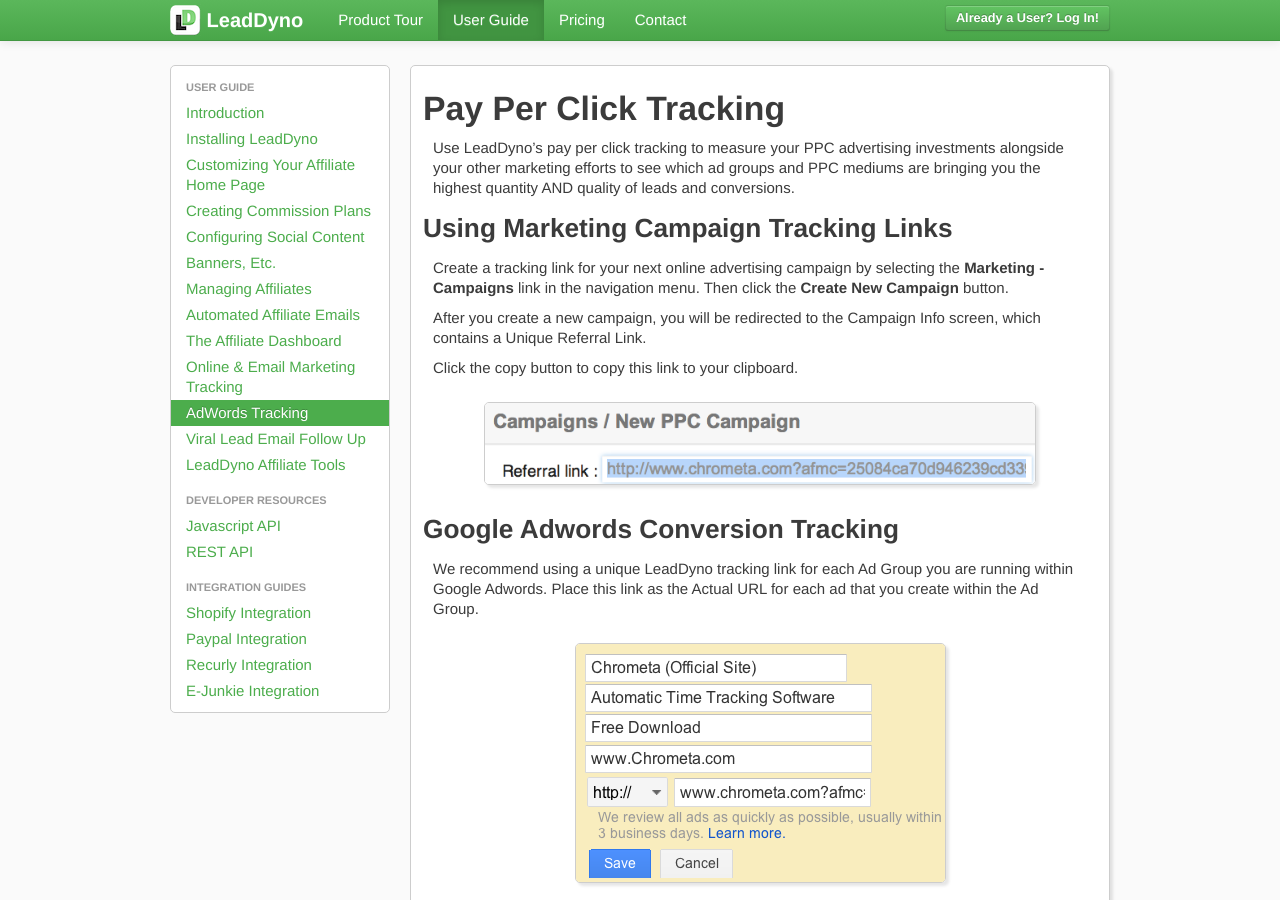
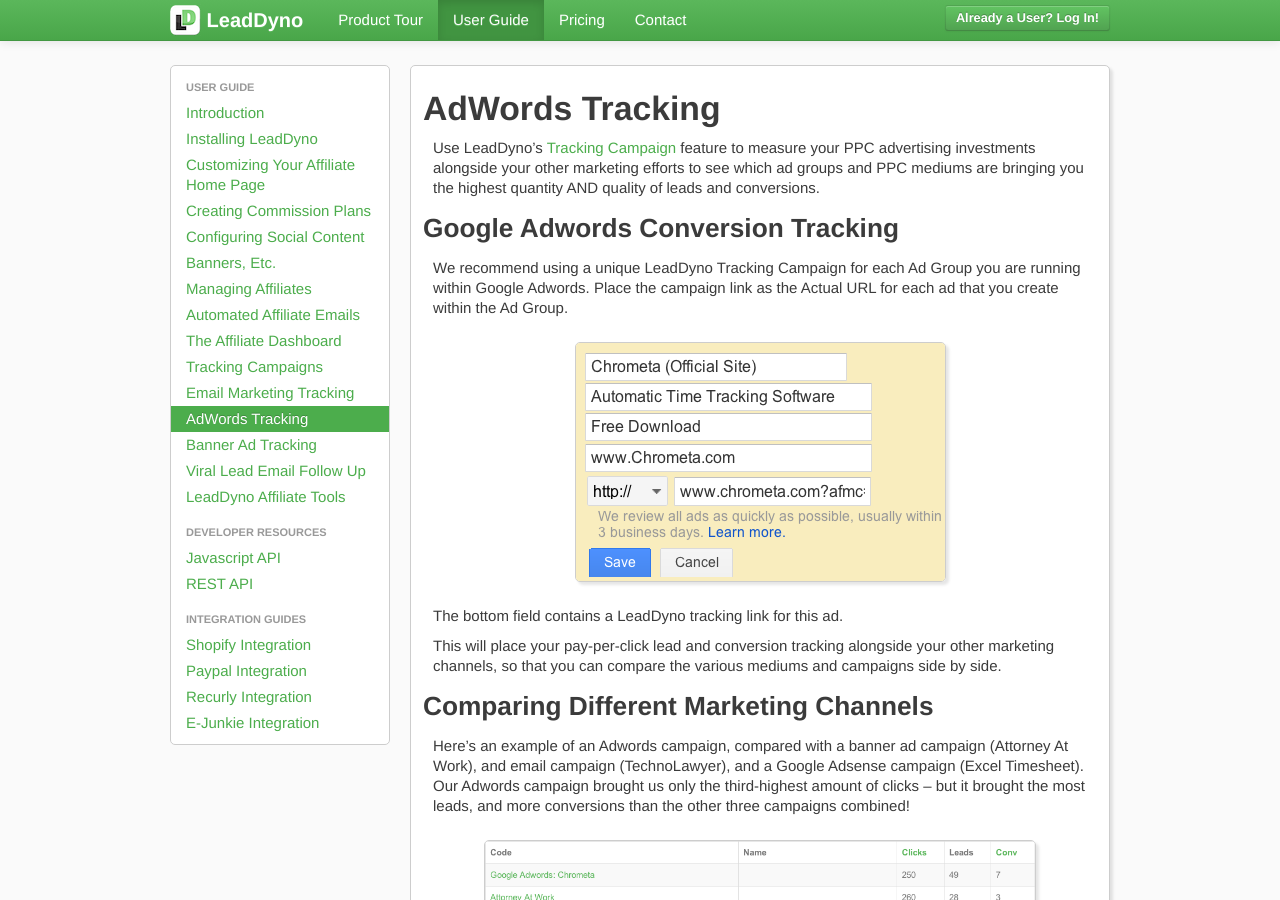
Before and after one commit to LeadDyno/leaddyno-website, a Jekyll site: the page built from guide/pay-per-click-tracking-software.md, in a window 1280 px wide and 900 px high. Built offline with Jekyll 4.4.1, drawn with Linux system fonts in a browser that asks for light colours; nearby versions of some CDN libraries; comment, search, counter and statistics services are not loaded; some of the changed text lies outside the part shown.

Commit message:
Clean up tracking campaign docs

```diff
--- a/_layouts/guide.html
+++ b/_layouts/guide.html
@@ -36,11 +36,17 @@
           <li class="{% active affiliate-dashboard %}">
             <a href="/guide/affiliate-dashboard.html">The Affiliate Dashboard</a>
           </li>
+          <li class="{% active tracking-campaigns %}">
+            <a href="/guide/tracking-campaigns.html">Tracking Campaigns</a>
+          </li>
           <li class="{% active email-tracking %}">
-            <a href="/guide/online-marketing-software-email-tracking.html">Online & Email Marketing Tracking</a>
+            <a href="/guide/online-marketing-software-email-tracking.html">Email Marketing Tracking</a>
           </li>
           <li class="{% active pay-per-click %}">
             <a href="/guide/pay-per-click-tracking-software.html">AdWords Tracking</a>
+          </li>
+          <li class="{% active banner-ads %}">
+            <a href="/guide/banner-ad-tracking.html">Banner Ad Tracking</a>
           </li>
           <li class="{% active follow-up %}">
             <a href="/guide/lead-follow-up-email-software.html">Viral Lead Email Follow Up</a>
--- a/guide/pay-per-click-tracking-software.md
+++ b/guide/pay-per-click-tracking-software.md
@@ -4,28 +4,16 @@
 nav: guide > pay-per-click
 ---
 
-## Pay Per Click Tracking
+## AdWords Tracking
 
-Use LeadDyno's pay per click tracking to measure your PPC advertising investments alongside your other marketing efforts
+Use LeadDyno's [Tracking Campaign](/guide/tracking-campaigns.html) feature to measure your PPC advertising investments
+alongside your other marketing efforts
 to see which ad groups and PPC mediums are bringing you the highest quantity AND quality of leads and conversions.
-
-### Using Marketing Campaign Tracking Links
-
-Create a tracking link for your next online advertising campaign by selecting the **Marketing - Campaigns** link in the
-navigation menu. Then click the **Create New Campaign** button.
-
-After you create a new campaign, you will be redirected to the Campaign Info screen, which contains a Unique Referral
-Link.
-
-Click the copy button to copy this link to your clipboard.
-
-![Tracking](/img/Campaign-Tracking-Link.png)
-
 
 ### Google Adwords Conversion Tracking
 
-We recommend using a unique LeadDyno tracking link for each Ad Group you are running within Google Adwords.  Place this
-link as the Actual URL for each ad that you create within the Ad Group.
+We recommend using a unique LeadDyno Tracking Campaign for each Ad Group you are running within Google Adwords.  Place the
+campaign link as the Actual URL for each ad that you create within the Ad Group.
 
 ![Tracking](/img/Adwords-LeadDyno1.png)
 
@@ -65,17 +53,3 @@
 So we recommend “controlling” at the Ad Group level, which is the most detailed level of lead and conversion information
 you need.  These numbers will also roll up and show you how well Google Adwords and Adsense are working out for you in
 general.
-
-### Banner Ad Conversion Tracking
-
-While your publisher will normally provide you with a click report for your banner ads, they will not do the same for
-leads and conversions.  These are up to you to track – and this is where LeadDyno comes in.
-
-Create a new LeadDyno campaign for each banner ad campaign, so that you can also track the leads and conversions that
-you are generating from your ads.  We would recommend creating a unique link per site, so that you can measure the
-quality of traffic that is being sent your way from each website.
-
-![Tracking](/img/Chrometa_250x250.jpg)
-
-Link your banner ads to LeadDyno tracking links, so that you can measure not only Clicks, but Leads and Conversions as
-well.
```
Also changed, not shown: guide/banner-ad-tracking.md (added, +21 -0 lines), guide/online-marketing-software-email-tracking.md (+8 -35 lines), guide/tracking-campaigns.md (added, +63 -0 lines), img/tracking_campaign_form.png (added), img/tracking_campaign_new.png (added), img/tracking_campaign_show.png (added).
